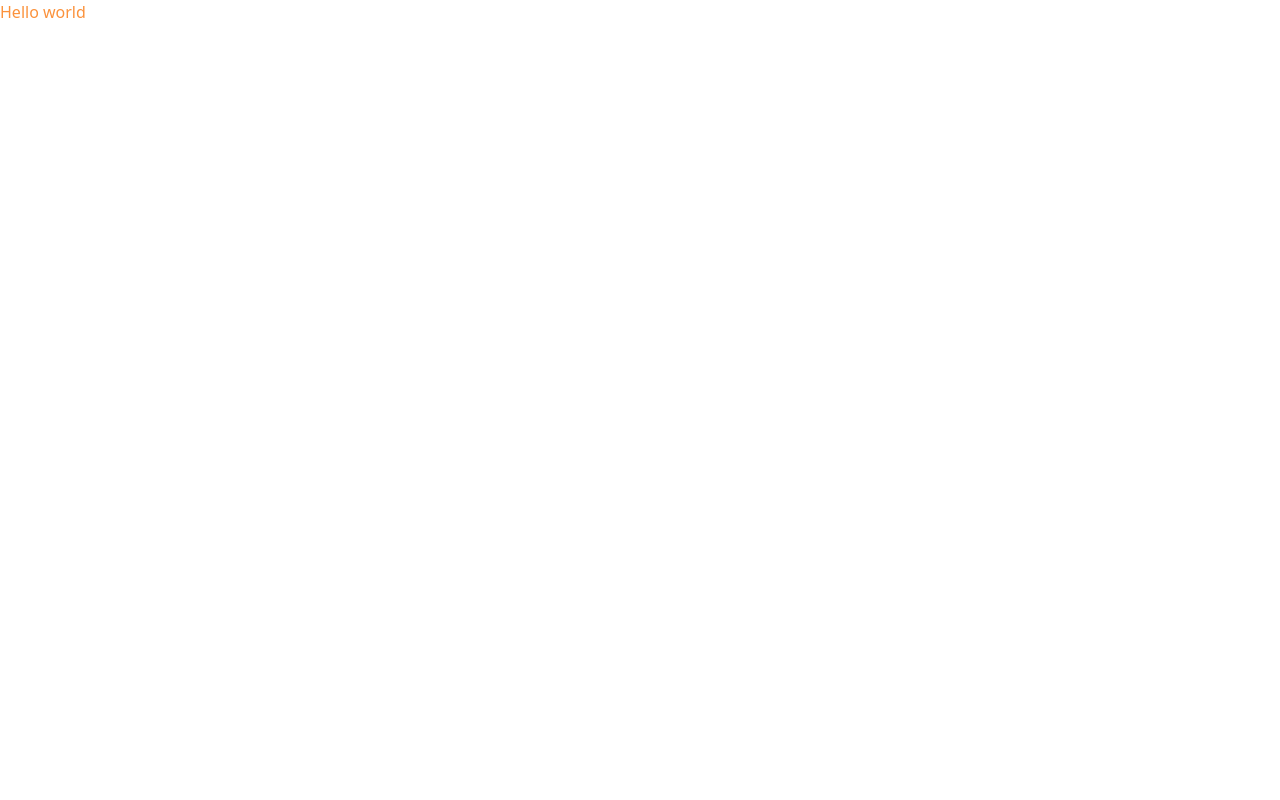
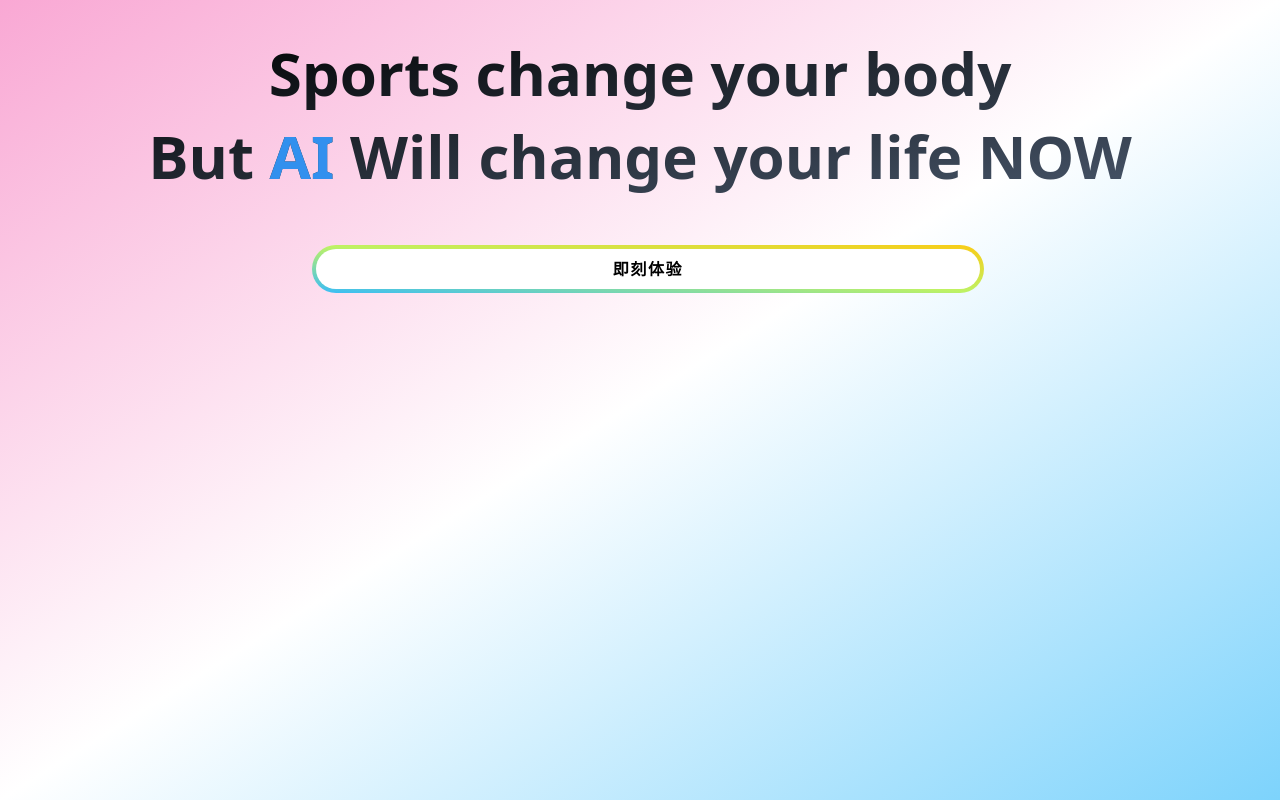
Before and after one commit to Bruce-CodeMan/AI_Online_PC, a React (Vite) app in the folder AI_Online_PC/: page / in a window 1280 px wide. Built offline with nearby package versions, Linux system fonts and the light colour scheme.

Commit message:
finish the slogan & button

```diff
--- a/AI_Online_PC/src/App.tsx
+++ /dev/null
@@ -1,14 +0,0 @@
-/*
- * @Date: 2023-07-25 09:21:23
- * @Author: Bruce Hsu
- * @Description:
- */
-
-function App() {
-
-  return (
-    <div className="text-orange-400">Hello world</div>
-  )
-}
-
-export default App
--- /dev/null
+++ b/AI_Online_PC/src/containers/Home/index.tsx
@@ -0,0 +1,38 @@
+/*
+ * @Date: 2023-07-25 09:48:42
+ * @Author: Bruce Hsu
+ * @Description:
+ */
+const Home = () => {
+  return (
+    <div
+      className='bg-gradient-to-br from-pink-300 via-white to-sky-300 h-[100vh] w-full flex flex-col space-x-4 items-center'>
+      {/* SLOGAN, what's your product? */}
+      <div className="bg-gradient-to-br mt-8 from-black to-slate-600 text-transparent bg-clip-text text-6xl font-semibold text-center leading-snug">
+        <p>Sports change your body</p>{" "}
+        <p>
+        But <span className="text-[#3290EE]">AI</span> Will change your life NOW
+        </p>
+      </div>
+
+      {/* BUTTON, enter the function page */}
+      <div className="my-12 w-full max-w-2xl">
+        <button
+          className="w-full rounded-full bg-gradient-to-tr from-sky-400 duration-200 via-lime-300 to-yellow-400 p-1 transition transform active:scale-95"
+        >
+          <div
+            className="bg-white rounded-full py-2 tracking-widest font-bold"
+          >
+            即刻体验
+          </div>
+        </button>
+      </div>
+
+      {/* GRID, left is picture & right is introduce */}
+
+      {/* CAROUSEL, ads */}
+    </div>
+  )
+}
+
+export default Home;
--- a/AI_Online_PC/src/main.tsx
+++ b/AI_Online_PC/src/main.tsx
@@ -1,10 +1,18 @@
+/*
+ * @Date: 2023-07-25 09:21:23
+ * @Author: Bruce Hsu
+ * @Description:
+ */
 import React from 'react'
 import ReactDOM from 'react-dom/client'
-import App from './App.tsx'
+
+// Custom Imports
 import './index.css'
+import Home from './containers/Home'
+
 
 ReactDOM.createRoot(document.getElementById('root')!).render(
   <React.StrictMode>
-    <App />
+      <Home />
   </React.StrictMode>,
 )
```
